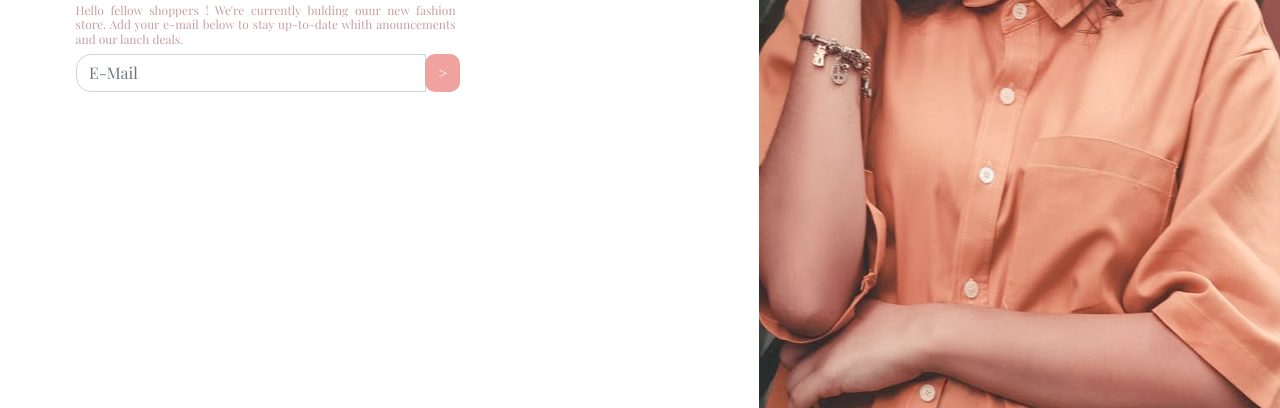
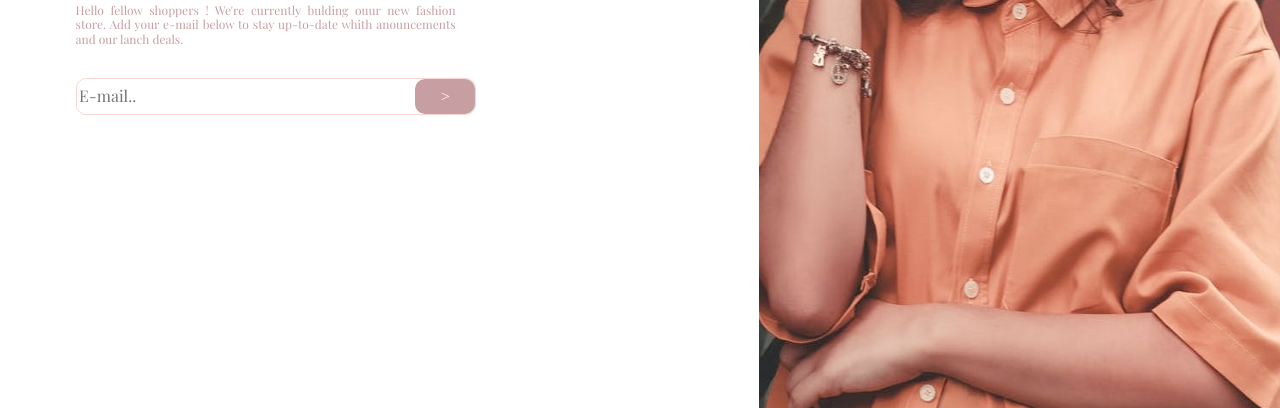
Before and after one commit to michaelsilvarj/coming-soon, a plain HTML site: page index.html in a window 1280 px wide. Shown: the part 392-800 px from the top of the page. Drawn offline with nearby package versions, Linux system fonts and the light colour scheme.

Commit message:
Estilização do input e do botão, criação da DIV enviar

```diff
--- a/css/style.css
+++ b/css/style.css
@@ -51,22 +51,32 @@ body{
 
 
 }
-
-.enviar-email{
-    margin-left: 4em ;
-    border-radius: 15px;
-    max-width: 350px;
+.enviar{
+    border: 1px solid #f9d5d5;
+    border-radius: 10px;
+    display: flex;
+    width:400px;
+    margin-left: 4em;
+    margin-top: 2em;
 
 }
-.botao-enviar-email{
-    border-radius: 10px ;
-    width: 35px;
-    background-color:#f0a29e;
-    color: #fff;
+.enviar input{
+    border: 0;
+    flex: 1;
+    border-radius: 10px;
+    outline: 0;
 }
-.botao-enviar-email a:hover{
-    background-color:#f9d5d5;
-    color: #fff;
+button{
+    background-color: #c79ea2;
+    color: #FFF;
+    border: 0;
+    border-radius: 10px;
+    height: 35px;
+    width: 60px;
+}
+button:hover{
+    background-color: #f9d5d5;
+    box-shadow: 2px 2px 2px 1px #eccacb ;
 }
 
 
--- a/index.html
+++ b/index.html
@@ -31,14 +31,13 @@
                             Hello fellow shoppers ! We're currently bulding ouur new fashion store. Add your
                             e-mail below to stay up-to-date  whith anouncements and our lanch deals.
                         </h1>
-                        <div class="input-group mb-3">
-                            <input type="text" class="form-control enviar-email" placeholder="E-Mail"
-                            aria-label="" aria-describedby="button-addon">
-                            <div class="input-group-append">
-                              <button class="btn btn-outline botao-enviar-email" type="button"
-                              id="button-addon2">></button>
-                            </div>
-                          </div>
+
+                        <div class="enviar">
+                            <input type="email" name="" id="" placeholder="E-mail..">
+                            <button>></button>
+                        </div>
+
+
                     </div>
                 </div>
             </div>
```
